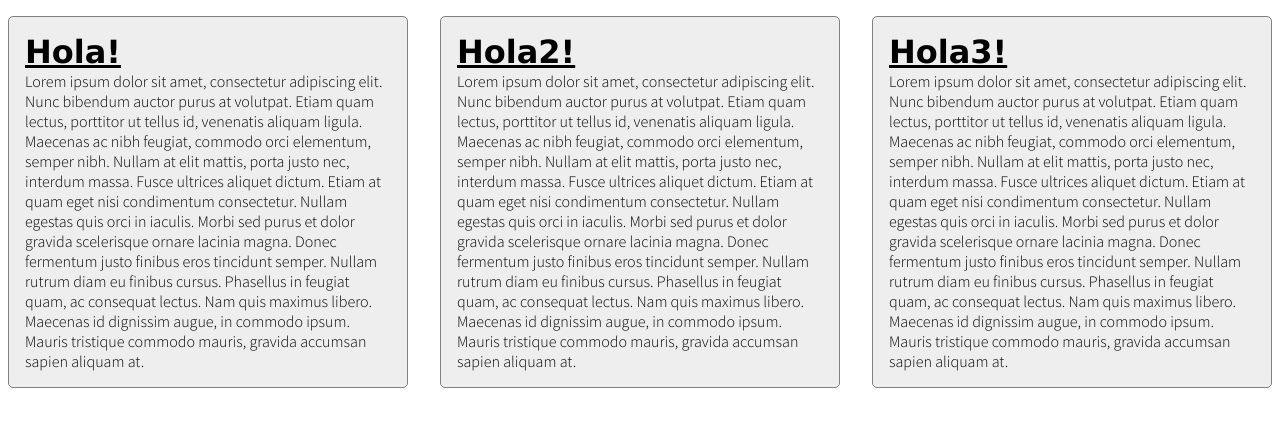
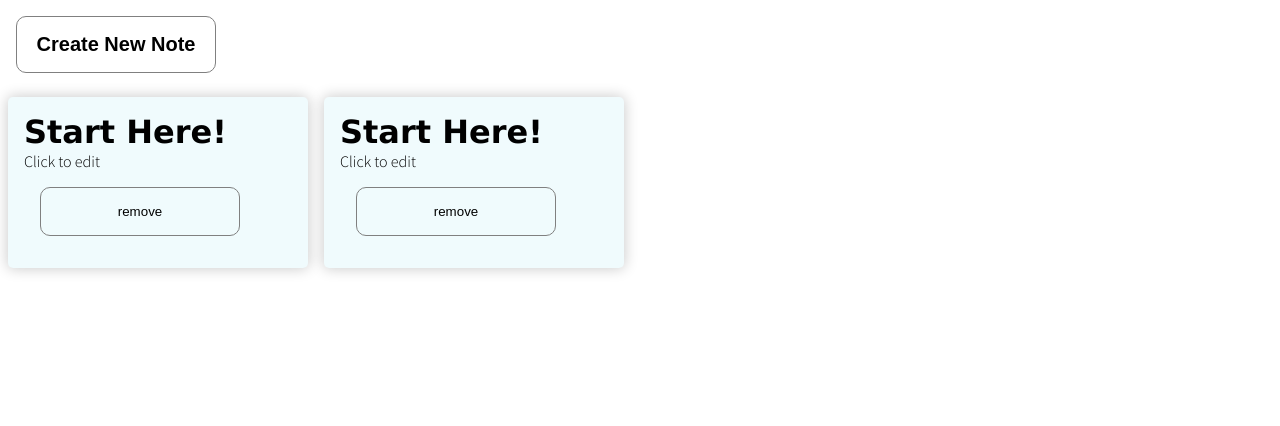
Before and after one commit to blautista/NotesApp, a React (Create React App) app: page / in a window 1280 px wide. Shown: the top 426 px of the page. Built offline with nearby package versions, Linux system fonts and the light colour scheme.

Commit message:
first working version

```diff
--- a/package.json
+++ b/package.json
@@ -9,7 +9,8 @@
     "react": "^16.14.0",
     "react-dom": "^16.14.0",
     "react-router-dom": "^5.2.0",
-    "react-scripts": "3.4.3"
+    "react-scripts": "3.4.3",
+    "styled-components": "^5.3.1"
   },
   "scripts": {
     "start": "react-scripts start",
--- a/src/App.css
+++ b/src/App.css
@@ -12,3 +12,10 @@ body {
     display:flex;
     justify-content: center;
 }
+
+.main-container {
+    display:flex;
+    flex-direction: column;
+    justify-content: center;
+    width:100%;
+}
--- a/src/App.js
+++ b/src/App.js
@@ -1,27 +1,59 @@
-import React from 'react';
+import React, {useState} from 'react';
 import './App.css';
 import Notes from './Components/Notes'
+import NewNote from './Components/NewNote'
 
 const App = () => {
-  const text = 'hi';
-  console.log(text);
-  const notesArray = [
+
+  const DummyArray = [
     {
-      title: 'Hola!',
-      content: 'Lorem ipsum dolor sit amet, consectetur adipiscing elit. Nunc bibendum auctor purus at volutpat. Etiam quam lectus, porttitor ut tellus id, venenatis aliquam ligula. Maecenas ac nibh feugiat, commodo orci elementum, semper nibh. Nullam at elit mattis, porta justo nec, interdum massa. Fusce ultrices aliquet dictum. Etiam at quam eget nisi condimentum consectetur. Nullam egestas quis orci in iaculis. Morbi sed purus et dolor gravida scelerisque ornare lacinia magna. Donec fermentum justo finibus eros tincidunt semper. Nullam rutrum diam eu finibus cursus. Phasellus in feugiat quam, ac consequat lectus. Nam quis maximus libero. Maecenas id dignissim augue, in commodo ipsum. Mauris tristique commodo mauris, gravida accumsan sapien aliquam at.'
+      id:Math.random().toString(),
+      title: 'Start Here!',
+      content: 'Click to edit',
+      isEditing:false
     },
     {
-      title: 'Hola2!',
-      content: 'Lorem ipsum dolor sit amet, consectetur adipiscing elit. Nunc bibendum auctor purus at volutpat. Etiam quam lectus, porttitor ut tellus id, venenatis aliquam ligula. Maecenas ac nibh feugiat, commodo orci elementum, semper nibh. Nullam at elit mattis, porta justo nec, interdum massa. Fusce ultrices aliquet dictum. Etiam at quam eget nisi condimentum consectetur. Nullam egestas quis orci in iaculis. Morbi sed purus et dolor gravida scelerisque ornare lacinia magna. Donec fermentum justo finibus eros tincidunt semper. Nullam rutrum diam eu finibus cursus. Phasellus in feugiat quam, ac consequat lectus. Nam quis maximus libero. Maecenas id dignissim augue, in commodo ipsum. Mauris tristique commodo mauris, gravida accumsan sapien aliquam at.'
-    },
-    {
-      title: 'Hola3!',
-      content: 'Lorem ipsum dolor sit amet, consectetur adipiscing elit. Nunc bibendum auctor purus at volutpat. Etiam quam lectus, porttitor ut tellus id, venenatis aliquam ligula. Maecenas ac nibh feugiat, commodo orci elementum, semper nibh. Nullam at elit mattis, porta justo nec, interdum massa. Fusce ultrices aliquet dictum. Etiam at quam eget nisi condimentum consectetur. Nullam egestas quis orci in iaculis. Morbi sed purus et dolor gravida scelerisque ornare lacinia magna. Donec fermentum justo finibus eros tincidunt semper. Nullam rutrum diam eu finibus cursus. Phasellus in feugiat quam, ac consequat lectus. Nam quis maximus libero. Maecenas id dignissim augue, in commodo ipsum. Mauris tristique commodo mauris, gravida accumsan sapien aliquam at.'
-    },
+      id:Math.random().toString(),
+      title: 'Start Here!',
+      content: 'Click to edit',
+      isEditing:false
+    }
   ];
+
+  const [notes, setNotes] = useState(DummyArray);
+
+  const addNote = (noteData) => {
+    noteData.id=Math.random().toString();
+    setNotes((oldnotes) => {
+      return [...oldnotes, noteData];
+    });
+  };
+
+  const refactorNotesArray = (data) => {
+
+    setNotes((oldNotes) => {
+      const newNotes = [...oldNotes];
+      const index = newNotes.findIndex((note) => note.id === data.id);
+      newNotes[index] = data;
+      console.log(newNotes);
+      return newNotes;
+    });
+  };
+
+  const removeNote = (data) => {
+    setNotes((oldNotes) => {
+      const newNotes = [...oldNotes];
+      const index = newNotes.findIndex((note) => note.id === data.id);
+      newNotes.splice(index, 1);
+      console.log(newNotes);
+      return newNotes;
+    });
+  }
+
   return (
-    <div>
-      <Notes notesArray={notesArray}/>
+    <div className="main-container">
+      <NewNote onAddNote={addNote}/>
+      <Notes notesArray={notes} onNoteChange={refactorNotesArray} onNoteRemoval={removeNote}/>
     </div>
   );
 };
--- a/src/Components/NewNote.css
+++ b/src/Components/NewNote.css
@@ -0,0 +1,15 @@
+button {
+    border: 1px solid gray;
+    border-radius: 10px;
+    background:none;
+    cursor:pointer;
+    padding:16px;
+    margin:16px;
+    transition: background .4s;
+    width:200px;
+}
+
+button:hover {
+    background:#eee;
+
+}
--- a/src/Components/NewNote.js
+++ b/src/Components/NewNote.js
@@ -1,10 +1,17 @@
-import React, { useState } from 'react';
+import React from 'react';
+import './NewNote.css';
 
 const NewNote = (props) => {
 
+    const addNewNote = () => {
+        props.onAddNote({title: '', content:'', isEditing:true});
+    }
+
     return (
         <div>
-
+            <button type="button" onClick={addNewNote}>
+                <h2>Create New Note</h2>
+            </button>
         </div>
     );
 };
--- a/src/Components/Note/Note.css
+++ b/src/Components/Note/Note.css
@@ -1,13 +1,21 @@
 .note-container {
     padding:16px;
-    margin:16px;
-    width:400px;
-    background:#eee;
+    margin:8px;
+    width:300px;
+    background:rgb(240, 251, 253);
     border-radius: 5px;
-    border: 1px solid gray;
+    box-shadow: 0px 0px 14px 1px rgba(0,0,0,0.2);
 }
 
 h1 {
-    text-decoration: underline;
+    /*text-decoration: underline;*/
     font-family:'Lucida Sans', 'Lucida Sans Regular', 'Lucida Grande', 'Lucida Sans Unicode', Geneva, Verdana, sans-serif;
 }
+
+button {
+    width:90%;
+}
+
+p {
+    white-space: pre-wrap;
+}
--- a/src/Components/Note/Note.js
+++ b/src/Components/Note/Note.js
@@ -1,11 +1,37 @@
-import React from 'react';
+import React, {useState} from 'react';
 import './Note.css';
+import NoteForm from './NoteForm';
 
 const Note = (props) => {
+    const [isEditing, setEdit] = useState(props.data.isEditing);
+
+    const enableEditing = () => {
+        setEdit(true);
+    }
+
+    const saveChanges = (data) => {
+        setEdit(false);
+        props.onNoteDataChange(data);
+    }
+
+    const removeNote = () => {
+        props.onNoteRemoval(props.data);
+    }
+
+    let noteContent =
+        <div onClick={enableEditing}>
+            <h1>{props.data.title}</h1>
+            <p>{props.data.content}</p>
+            <button type="button" onClick={removeNote}>remove</button>
+        </div>;
+
+    if (isEditing) {
+        noteContent = <NoteForm data={props.data} onFormSubmit={saveChanges}/>
+    }
+
     return (
         <div className='note-container'>
-            <h1>{props.data.title}</h1>
-            <p>{props.data.content}</p>
+            {noteContent}
         </div>
     );
 };
--- /dev/null
+++ b/src/Components/Note/NoteForm.css
@@ -0,0 +1,30 @@
+form {
+    width:100%;
+    display:flex;
+    flex-direction: column;
+    justify-content: center;
+    align-items: center;
+}
+input {
+    width:90%;
+    height:50px;
+    padding:8px;
+    font-size:20px;
+    border:none;
+    outline:none;
+    overflow:scroll;
+    overflow-x:hidden;
+    background:none;
+}
+
+textarea {
+    padding:8px;
+    margin-top:8px;
+    width:90%;
+    height:auto;
+    border:none;
+    outline:none;
+    overflow:scroll;
+    overflow-x:hidden;
+    background:none;
+}
--- /dev/null
+++ b/src/Components/Note/NoteForm.js
@@ -0,0 +1,40 @@
+import React, {useState} from 'react';
+import './NoteForm.css';
+
+const NoteForm = (props) => {
+    const [title, setTitle] = useState(props.data.title);
+    const [content, setContent] = useState(props.data.content);
+
+    function saveChanges (e) {
+        e.preventDefault();
+
+        let text = content.replace(/\n\r?/g, '<br />');
+
+        const newValues = {
+            id: props.data.id,
+            title: title,
+            content: content,
+            isEditing:false
+        };
+        console.log(content);
+        props.onFormSubmit(newValues);
+    }
+
+    function setContentHandler (e) {
+
+        setContent(e.target.value);
+    }
+
+    function setTitleHandler (e) {
+        setTitle(e.target.value);
+    }
+    return (
+        <form onSubmit={saveChanges}>
+            <input type="text" value={title} placeholder='Title' onChange={setTitleHandler}></input>
+            <textarea placeholder="your text goes here" onChange={setContentHandler} value={content}></textarea>
+            <button type="submit">save changes</button>
+        </form>
+    );
+};
+
+export default NoteForm;
--- a/src/Components/Notes.css
+++ b/src/Components/Notes.css
@@ -1,4 +1,14 @@
 .notes-container {
     display:flex;
+    flex-direction: row;
+    flex-wrap:wrap;
+    justify-content: flex-start;
+    align-items: flex-start;
+}
 
+@media (max-width: 500px) {
+    .notes-container {
+        display:flex;
+        flex-direction: column;
+    }
 }
--- a/src/Components/Notes.js
+++ b/src/Components/Notes.js
@@ -1,16 +1,26 @@
-import React, { useState } from 'react';
+import React from 'react';
 import Note from './Note/Note';
 import './Notes.css';
 
 const Notes = (props) => {
-    console.log(props.notesArray)
+
+    function handleChangedData(data) {
+        props.onNoteChange(data);
+    }
+
+    function handleNoteRemoval(data) {
+        props.onNoteRemoval(data);
+    }
+
+    function logclick (w) {
+        console.log(w);
+    }
     return (
         <div className='notes-container'>
             {
                 props.notesArray.map(noteData =>
-                    <Note data={noteData}>
-
-                    </Note>)
+                    <Note key={noteData.id} data={noteData} onNoteRemoval={handleNoteRemoval} onNoteDataChange={handleChangedData}/>
+                )
             }
         </div>
     );
--- a/src/index.css
+++ b/src/index.css
@@ -11,3 +11,7 @@ code {
   font-family: source-code-pro, Menlo, Monaco, Consolas, 'Courier New',
     monospace;
 }
+
+#root {
+  width:100%;
+}
```
Also changed, not shown: 1 other file (tests, documents, lock files or other folders).
